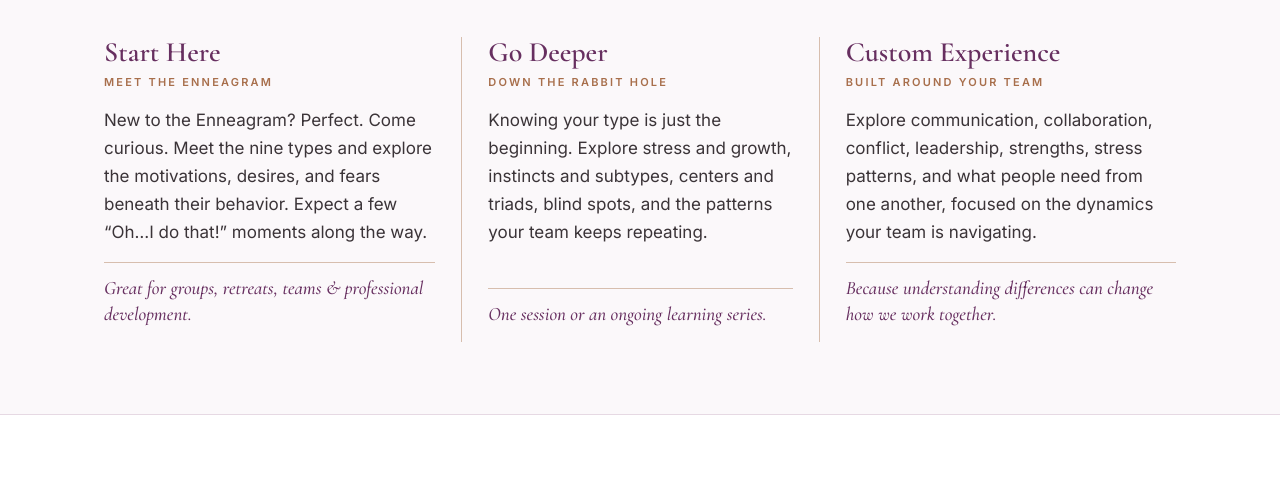
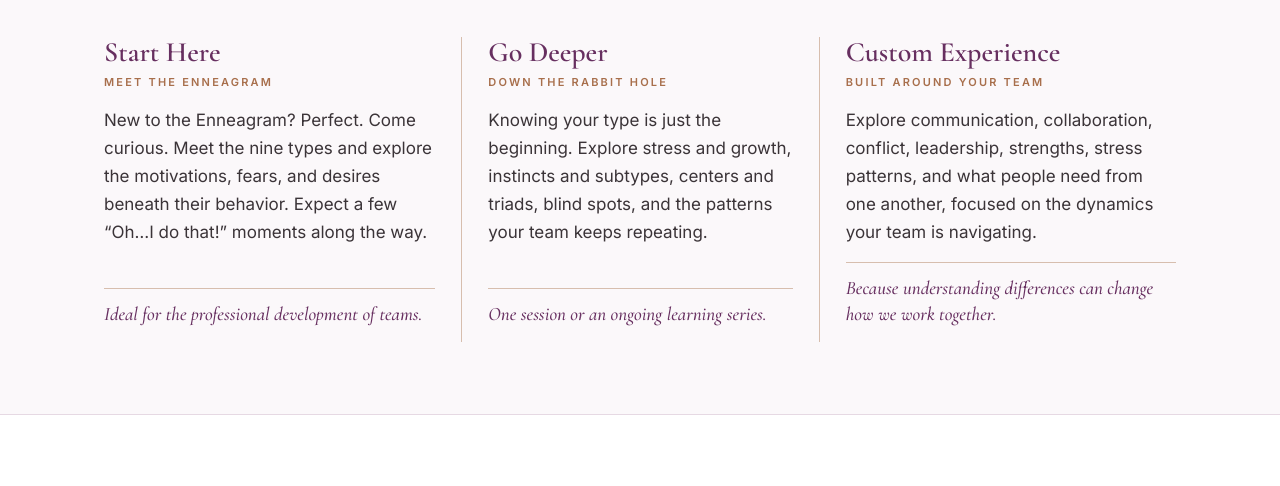
Before and after one commit to FluentinNine/fluentinnine.com, a plain HTML site: page teams.html in a window 1280 px wide. Shown: the part 753-1239 px from the top of the page. Drawn offline with nearby package versions, Linux system fonts and the light colour scheme.

Commit message:
Teams: motivations, fears, and desires order; new Start Here tagline
Co-Authored-By: Claude Opus 5.5 <noreply@anthropic.com>
Claude-Session: https://claude.ai/code/session_01GKnRY5dWfSEUvbTgbA7E99

```diff
--- a/teams.html
+++ b/teams.html
@@ -58,8 +58,8 @@
       <div>
         <h3>Start Here</h3>
         <p class="sub">MEET THE ENNEAGRAM</p>
-        <p>New to the Enneagram? Perfect. Come curious. Meet the nine types and explore the motivations, desires, and fears beneath their behavior. Expect a few “Oh…I do that!” moments along the way.</p>
-        <p class="tagline">Great for groups, retreats, teams &amp; professional development.</p>
+        <p>New to the Enneagram? Perfect. Come curious. Meet the nine types and explore the motivations, fears, and desires beneath their behavior. Expect a few “Oh…I do that!” moments along the way.</p>
+        <p class="tagline">Ideal for the professional development of teams.</p>
       </div>
       <div>
         <h3>Go Deeper</h3>
```
Also changed, not shown: index.html (+1 -1 lines).
